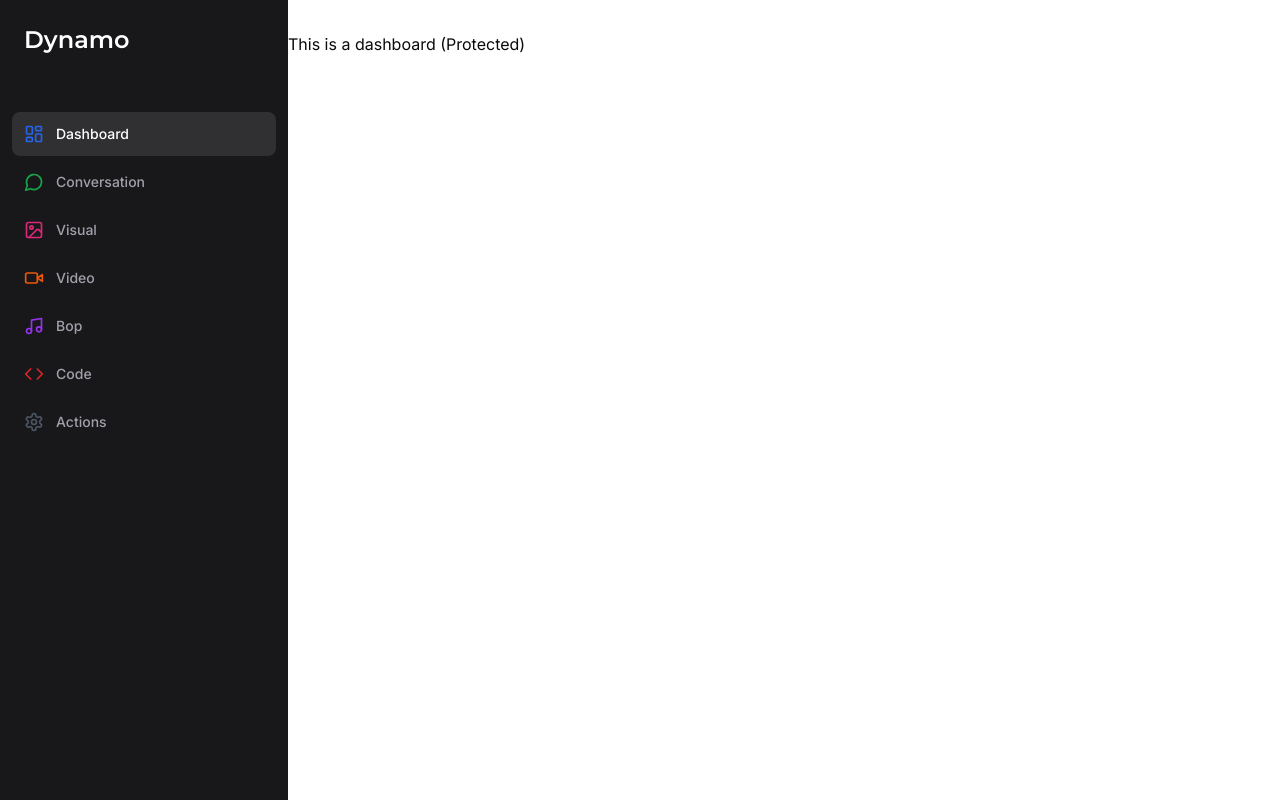
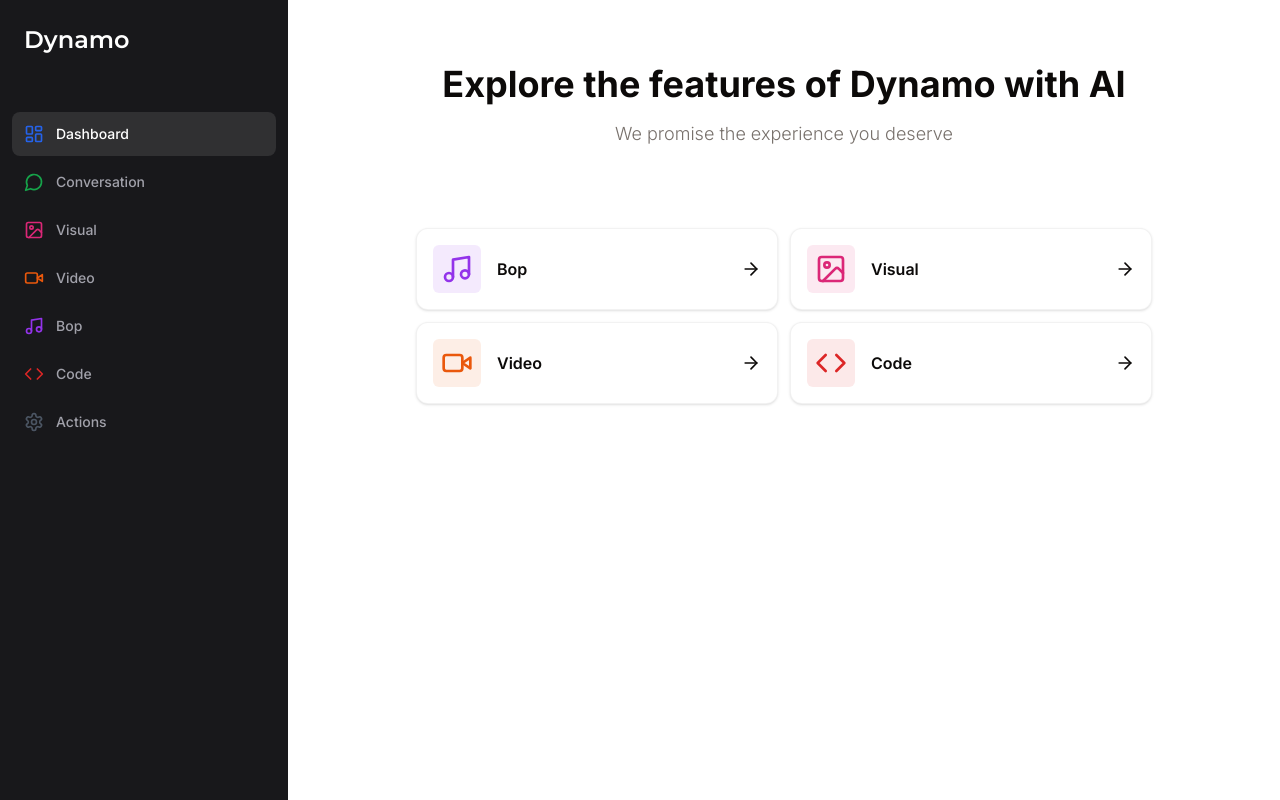
Before and after one commit to abrehan2/Dynamo, a Next.js app: page /dashboard in a window 1280 px wide. Built offline with nearby package versions, Linux system fonts and the light colour scheme.

Commit message:
Chore: Finished integrating the sidebar

```diff
--- a/app/(dashboard)/(routes)/dashboard/page.tsx
+++ b/app/(dashboard)/(routes)/dashboard/page.tsx
@@ -1,14 +1,52 @@
+"use client";
+
 // IMPORTS -
-
-
+import tools from "@/app/partials/tools";
+import { Card } from "@/components/ui/card";
+import { cn } from "@/lib/utils";
+import { ArrowRight } from "lucide-react";
+import { useRouter } from "next/navigation";
 
 const Dashboard = () => {
-    return (
-      <div>
-        <p>This is a dashboard (Protected)</p>
+  const router = useRouter();
 
+  return (
+    <div>
+      <div className="md:my-8 my-8 space-y-4">
+        <h2 className="text-2xl md:text-4xl font-bold text-center">
+          Explore the features of Dynamo with AI
+        </h2>
+
+        <p
+          className="text-muted-foreground font-light text-sm md:text-lg
+        text-center
+        "
+        >
+          We promise the experience you deserve
+        </p>
       </div>
-    );
-}
+      <div className="px-4 md:px-20 lg:px-32 py-[3rem] grid md:grid-cols-2 gap-3 ">
+        {tools.map((tool) => (
+          <Card
+            key={tool.href}
+            className="p-4
+                  border-black/5 flex items-center
+                  justify-between hover:shadow-md
+                  transition cursor-pointer flex-row"
+            onClick={() => router.push(tool.href)}
+          >
+            <div className="flex items-center gap-x-4">
+              <div className={cn("p-2 w-fit rounded-md", tool.bgColor)}>
+                <tool.Icon className={cn("w-8 h-8", tool.color)} />
+              </div>
+              <div className="font-semibold">{tool.label}</div>
+            </div>
+            <ArrowRight className="w-5 h-5" />
+          </Card>
+        ))}
+      </div>
+    </div>
+  );
+};
 
 export default Dashboard;
--- a/app/layout.tsx
+++ b/app/layout.tsx
@@ -3,7 +3,7 @@
 import { Inter } from "next/font/google";
 import { ClerkProvider } from "@clerk/nextjs";
 import "./globals.css";
-import Hydrate from "./partials/Hydrate";
+import Hydrate from "../components/Hydrate";
 
 const inter = Inter({ subsets: ["latin"] });
 
@@ -28,4 +28,4 @@
   );
 }
 
-// 1:01:33
+// 1:17:03
--- /dev/null
+++ b/app/partials/tools.ts
@@ -0,0 +1,39 @@
+// IMPORTS -
+import { Code, ImageIcon, MusicIcon, VideoIcon } from "lucide-react";
+import { toolProps } from "./types";
+
+const tools: Array<toolProps> = [
+  {
+    label: "Bop",
+    Icon: MusicIcon,
+    href: "/bop",
+    color: "text-purple-600",
+    bgColor: "bg-purple-600/10",
+  },
+
+  {
+    label: "Visual",
+    Icon: ImageIcon,
+    href: "/img",
+    color: "text-pink-600",
+    bgColor: "bg-pink-600/10",
+  },
+
+  {
+    label: "Video",
+    Icon: VideoIcon,
+    href: "/video",
+    color: "text-orange-600",
+    bgColor: "bg-orange-600/10",
+  },
+
+  {
+    label: "Code",
+    Icon: Code,
+    href: "/code",
+    color: "text-red-600",
+    bgColor: "bg-red-600/10",
+  },
+];
+
+export default tools;
--- a/app/partials/Hydrate.tsx
+++ b/components/Hydrate.tsx
@@ -2,7 +2,7 @@
 
 // IMPORTS -
 import { useEffect, useState } from "react";
-import { hydrateProps } from "./types";
+import { hydrateProps } from "../app/partials/types";
 
 const Hydrate: React.FC<hydrateProps> = ({ children }) => {
   const [mounted, setMounted] = useState(false);
--- /dev/null
+++ b/components/ui/card.tsx
@@ -0,0 +1,76 @@
+import * as React from "react"
+
+import { cn } from "@/lib/utils"
+
+const Card = React.forwardRef<
+  HTMLDivElement,
+  React.HTMLAttributes<HTMLDivElement>
+>(({ className, ...props }, ref) => (
+  <div
+    ref={ref}
+    className={cn(
+      "rounded-xl border bg-card text-card-foreground shadow",
+      className
+    )}
+    {...props}
+  />
+))
+Card.displayName = "Card"
+
+const CardHeader = React.forwardRef<
+  HTMLDivElement,
+  React.HTMLAttributes<HTMLDivElement>
+>(({ className, ...props }, ref) => (
+  <div
+    ref={ref}
+    className={cn("flex flex-col space-y-1.5 p-6", className)}
+    {...props}
+  />
+))
+CardHeader.displayName = "CardHeader"
+
+const CardTitle = React.forwardRef<
+  HTMLParagraphElement,
+  React.HTMLAttributes<HTMLHeadingElement>
+>(({ className, ...props }, ref) => (
+  <h3
+    ref={ref}
+    className={cn("font-semibold leading-none tracking-tight", className)}
+    {...props}
+  />
+))
+CardTitle.displayName = "CardTitle"
+
+const CardDescription = React.forwardRef<
+  HTMLParagraphElement,
+  React.HTMLAttributes<HTMLParagraphElement>
+>(({ className, ...props }, ref) => (
+  <p
+    ref={ref}
+    className={cn("text-sm text-muted-foreground", className)}
+    {...props}
+  />
+))
+CardDescription.displayName = "CardDescription"
+
+const CardContent = React.forwardRef<
+  HTMLDivElement,
+  React.HTMLAttributes<HTMLDivElement>
+>(({ className, ...props }, ref) => (
+  <div ref={ref} className={cn("p-6 pt-0", className)} {...props} />
+))
+CardContent.displayName = "CardContent"
+
+const CardFooter = React.forwardRef<
+  HTMLDivElement,
+  React.HTMLAttributes<HTMLDivElement>
+>(({ className, ...props }, ref) => (
+  <div
+    ref={ref}
+    className={cn("flex items-center p-6 pt-0", className)}
+    {...props}
+  />
+))
+CardFooter.displayName = "CardFooter"
+
+export { Card, CardHeader, CardFooter, CardTitle, CardDescription, CardContent }
```
Also changed, not shown: app/partials/types.ts (+9 -0 lines).
